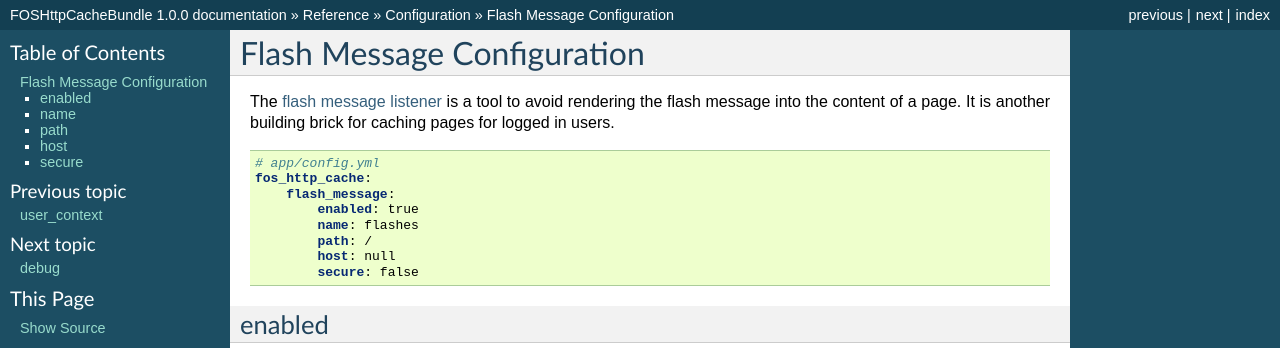
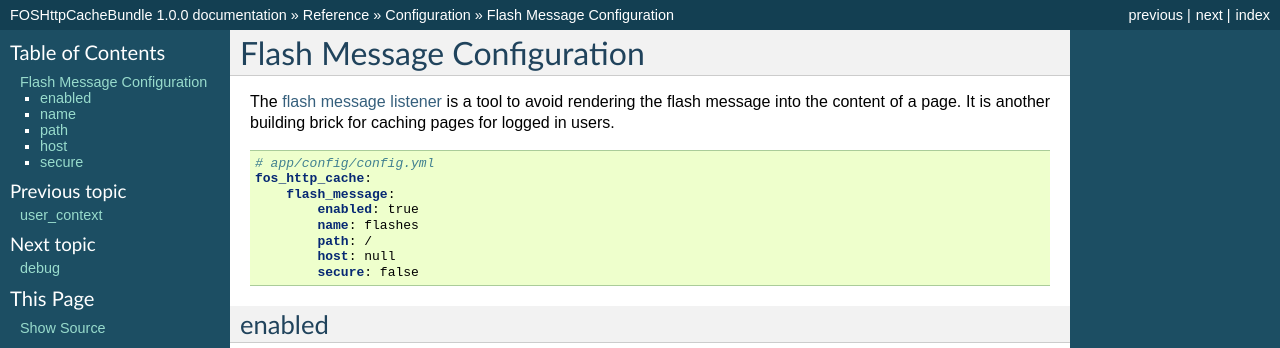
Before and after one commit to FriendsOfSymfony/FOSHttpCacheBundle, a Sphinx documentation site: the page built from Resources/doc/reference/configuration/flash-message.rst, in a window 1280 px wide. Shown: the top 348 px of the page. Built offline with Sphinx 7.4.7, drawn with Linux system fonts in a browser that asks for light colours.

Commit message:
Fix file path

```diff
--- a/Resources/doc/reference/configuration/flash-message.rst
+++ b/Resources/doc/reference/configuration/flash-message.rst
@@ -7,7 +7,7 @@
 
 .. code-block:: yaml
 
-    # app/config.yml
+    # app/config/config.yml
     fos_http_cache:
         flash_message:
             enabled: true
```
